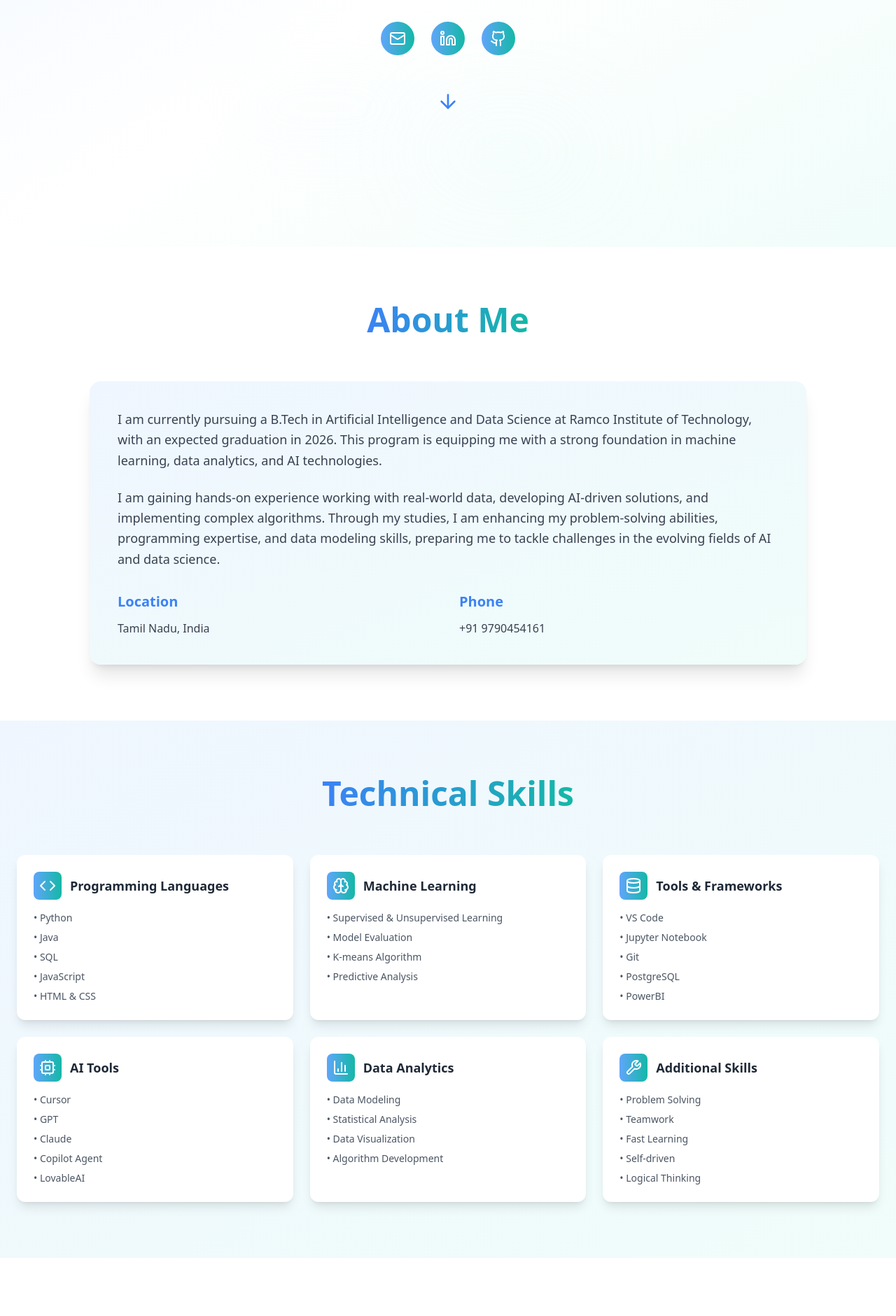
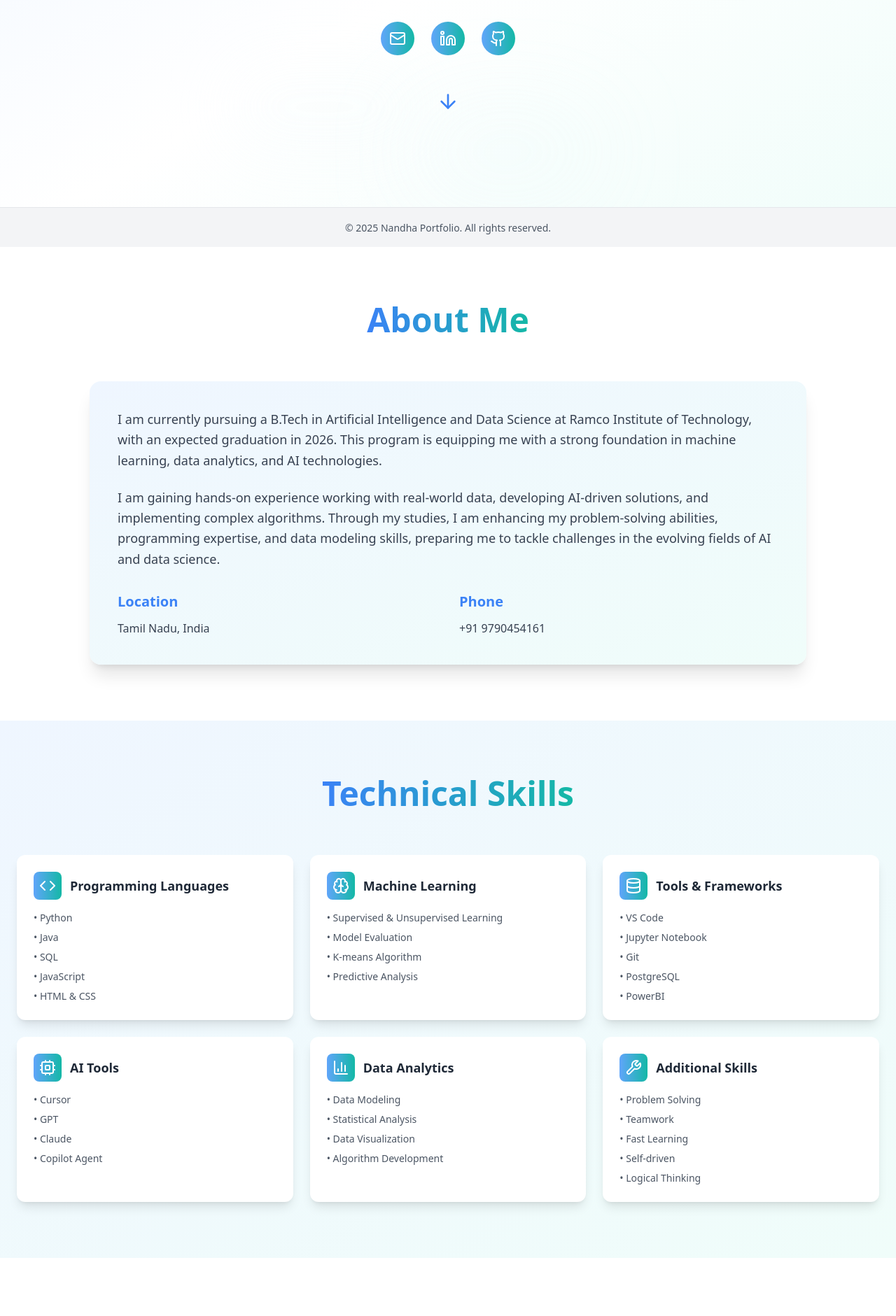
Before and after one commit to Nandha1218/My_Protfolio, a React (Vite) app: page / in a window 1280 px wide. Shown: the part 447-2328 px from the top of the page at 70% size. Built offline with nearby package versions, Linux system fonts and the light colour scheme.

Commit message:
Initital commit

```diff
--- a/index.html
+++ b/index.html
@@ -3,18 +3,19 @@
   <head>
     <meta charset="UTF-8" />
     <meta name="viewport" content="width=device-width, initial-scale=1.0" />
-    <title>violet-glow-portfolio-page</title>
-    <meta name="description" content="Lovable Generated Project" />
-    <meta name="author" content="Lovable" />
+    <title>Nandha Portfolio</title>
+    <meta name="description" content="Nandha Portfolio" />
+    <meta name="author" content="Nandha M" />
 
-    <meta property="og:title" content="violet-glow-portfolio-page" />
-    <meta property="og:description" content="Lovable Generated Project" />
+    <meta property="og:title" content="Nandha Portfolio" />
+    <link rel="icon" type="image/svg+xml" href="/favicon.svg" />
+   <meta property="og:description" content="Portfolio Project" />
     <meta property="og:type" content="website" />
-    <meta property="og:image" content="https://lovable.dev/opengraph-image-p98pqg.png" />
+   <meta property="og:image" content="/favicon.ico" />
 
     <meta name="twitter:card" content="summary_large_image" />
-    <meta name="twitter:site" content="@lovable_dev" />
-    <meta name="twitter:image" content="https://lovable.dev/opengraph-image-p98pqg.png" />
+   <meta name="twitter:site" content="@nandha_portfolio" />
+   <meta name="twitter:image" content="/favicon.ico" />
   </head>
 
   <body>
--- a/package.json
+++ b/package.json
@@ -73,7 +73,6 @@
     "eslint-plugin-react-hooks": "^5.1.0-rc.0",
     "eslint-plugin-react-refresh": "^0.4.9",
     "globals": "^15.9.0",
-    "lovable-tagger": "^1.1.7",
     "postcss": "^8.4.47",
     "tailwindcss": "^3.4.11",
     "typescript": "^5.5.3",
--- /dev/null
+++ b/src/components/Footer.tsx
@@ -0,0 +1,25 @@
+import { useEffect, useState } from "react";
+
+const Footer = () => {
+  const [isVisible, setIsVisible] = useState(false);
+
+  useEffect(() => {
+    const handleScroll = () => {
+      const contactSection = document.getElementById("contact");
+      if (!contactSection) return setIsVisible(false);
+      const rect = contactSection.getBoundingClientRect();
+      setIsVisible(rect.top < window.innerHeight && rect.bottom > 0);
+    };
+    window.addEventListener("scroll", handleScroll);
+    handleScroll();
+    return () => window.removeEventListener("scroll", handleScroll);
+  }, []);
+
+  return isVisible ? (
+    <footer className="w-full bg-gray-100 text-center py-4 border-t border-gray-200 fixed bottom-0 left-0">
+      <span className="text-gray-600 text-sm">© 2025 Nandha Portfolio. All rights reserved.</span>
+    </footer>
+  ) : null;
+};
+
+export default Footer;
--- a/src/components/Hero.tsx
+++ b/src/components/Hero.tsx
@@ -25,7 +25,7 @@ const Hero = () => {
             </span>
           </h1>
           <h2 className="text-2xl md:text-3xl text-gray-700 mb-8 font-light">
-            AI & Data Science Student | Machine Learning Developer
+            AI & Data Science Student
           </h2>
           <p className="text-lg text-gray-600 mb-12 max-w-3xl mx-auto leading-relaxed">
             Currently pursuing B.Tech in Artificial Intelligence and Data Science at Ramco Institute of Technology.
--- a/src/components/Skills.tsx
+++ b/src/components/Skills.tsx
@@ -21,7 +21,7 @@ const Skills = () => {
     {
       icon: <Cpu size={24} />,
       title: "AI Tools",
-      skills: ["Cursor", "GPT", "Claude", "Copilot Agent", "LovableAI"]
+      skills: ["Cursor", "GPT", "Claude", "Copilot Agent"]
     },
     {
       icon: <BarChart3 size={24} />,
--- a/src/pages/Index.tsx
+++ b/src/pages/Index.tsx
@@ -7,6 +7,7 @@ import Projects from "../components/Projects";
 import Education from "../components/Education";
 import Contact from "../components/Contact";
 import Navigation from "../components/Navigation";
+import Footer from "../components/Footer";
 
 const Index = () => {
   return (
@@ -19,6 +20,7 @@ const Index = () => {
       <Projects />
       <Education />
       <Contact />
+      <Footer />
     </div>
   );
 };
--- a/vite.config.ts
+++ b/vite.config.ts
@@ -1,7 +1,7 @@
 import { defineConfig } from "vite";
 import react from "@vitejs/plugin-react-swc";
 import path from "path";
-import { componentTagger } from "lovable-tagger";
+// ...existing code...
 
 // https://vitejs.dev/config/
 export default defineConfig(({ mode }) => ({
@@ -11,8 +11,7 @@ export default defineConfig(({ mode }) => ({
   },
   plugins: [
     react(),
-    mode === 'development' &&
-    componentTagger(),
+    // ...existing code...
   ].filter(Boolean),
   resolve: {
     alias: {
```
Also changed, not shown: public/favicon.svg (added), 1 other file (tests, documents, lock files or other folders).
